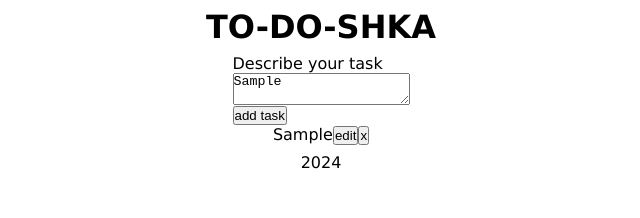
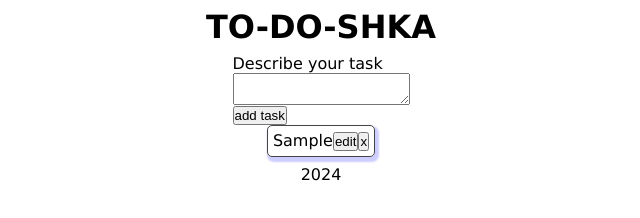
Before and after one commit to Podexus23/23-to-do, a website with bundled scripts: page index.html in a window 1280 px wide. Both pictures are taken after typing "Sample" into the empty fields and a click on the button "add task". Shown: the whole page, without its empty margins (319-959 px from the left). Built offline with nearby package versions, Linux system fonts and the light colour scheme; some packages are replaced by stand-ins of ours; no server answers.

Commit message:
fix: add 00 to min and hours, clean task field on submit

```diff
--- a/css/style.css
+++ b/css/style.css
@@ -35,3 +35,24 @@ body {
 .footer {
   padding: 0.5rem;
 }
+
+.to-do-tasks-list {
+  max-width: 60rem;
+  display: flex;
+  flex-direction: column;
+  gap: 0.5rem;
+}
+
+.tasks-list_task {
+  border: 1px solid #444444;
+  border-radius: 5px;
+  padding: 0.3rem;
+  display: flex;
+  justify-content: space-between;
+  align-items: center;
+  box-shadow: 2px 3px 2px 2px rgba(0, 0, 255, 0.2);
+}
+
+.tasks-list_task-text {
+  max-width: 80%;
+}
--- a/js/app.js
+++ b/js/app.js
@@ -49,10 +49,13 @@ function addTask(e) {
   if (typeof e !== "string") e.preventDefault();
 
   const taskData = typeof e !== "string" ? e.target[0].value : e;
+  if (e.target) e.target[0].value = "";
 
   const taskDiv = makeElem("div", "tasks-list_task");
   const taskText = makeElem("span", "tasks-list_task-text");
   taskText.textContent = taskData;
+
+  const taskButtons = makeElem("div", "tasks-list_buttons");
 
   const taskRemoveBtn = makeElem("button", "tasks-list_remove-btn");
   taskRemoveBtn.textContent = "x";
@@ -63,8 +66,9 @@ function addTask(e) {
   taskEditBtn.addEventListener("click", editTask);
 
   taskDiv.append(taskText);
-  taskDiv.append(taskEditBtn);
-  taskDiv.append(taskRemoveBtn);
+  taskButtons.append(taskEditBtn);
+  taskButtons.append(taskRemoveBtn);
+  taskDiv.append(taskButtons);
   tasksList.append(taskDiv);
 
   tasks.push(taskData);
```
